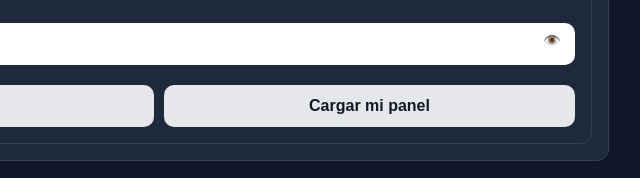
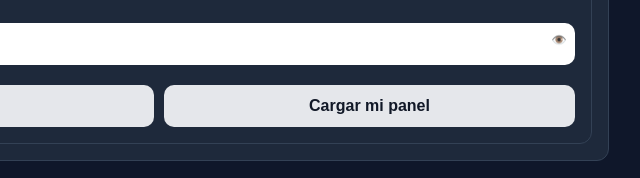
Before and after one commit to Misemilla2025/motor-1x3-frontend, a plain HTML site: page index.html in a window 1280 px wide. Shown: the part 1854-2032 px from the top of the page, 481-1121 px from the left. Drawn offline with nearby package versions, Linux system fonts and the light colour scheme.

Commit message:
Add files via upload
despegando

```diff
--- a/index.html
+++ b/index.html
@@ -312,35 +312,38 @@ video {
 .input-password-wrap input{
   width: 100%;
   box-sizing: border-box;
-  padding-right: 42px;
-}
-
-.btn-ver-password{
+  padding-right: 32px !important;
+}
+
+.input-password-wrap .btn-ver-password{
+  all: unset;
   position: absolute !important;
-  top: 50%;
-  right: 10px;
+  top: 50% !important;
+  right: 8px !important;
   left: auto !important;
-  transform: translateY(-50%);
-  width: 26px !important;
-  min-width: 26px !important;
-  max-width: 26px !important;
-  height: 26px !important;
+  transform: translateY(-50%) !important;
+  width: 16px !important;
+  height: 16px !important;
+  min-width: 16px !important;
+  max-width: 16px !important;
+  display: flex !important;
+  align-items: center !important;
+  justify-content: center !important;
   margin: 0 !important;
   padding: 0 !important;
   border: none !important;
   background: transparent !important;
   box-shadow: none !important;
-  display: flex !important;
-  align-items: center;
-  justify-content: center;
-  cursor: pointer;
-  font-size: 14px;
-  line-height: 1;
-  opacity: 0.9;
-  z-index: 2;
-}
-
-.btn-ver-password:hover{
+  cursor: pointer !important;
+  font-size: 12px !important;
+  line-height: 1 !important;
+  z-index: 3 !important;
+  opacity: .9;
+  -webkit-appearance: none;
+  appearance: none;
+}
+
+.input-password-wrap .btn-ver-password:hover{
   opacity: 1;
 }
 
```
